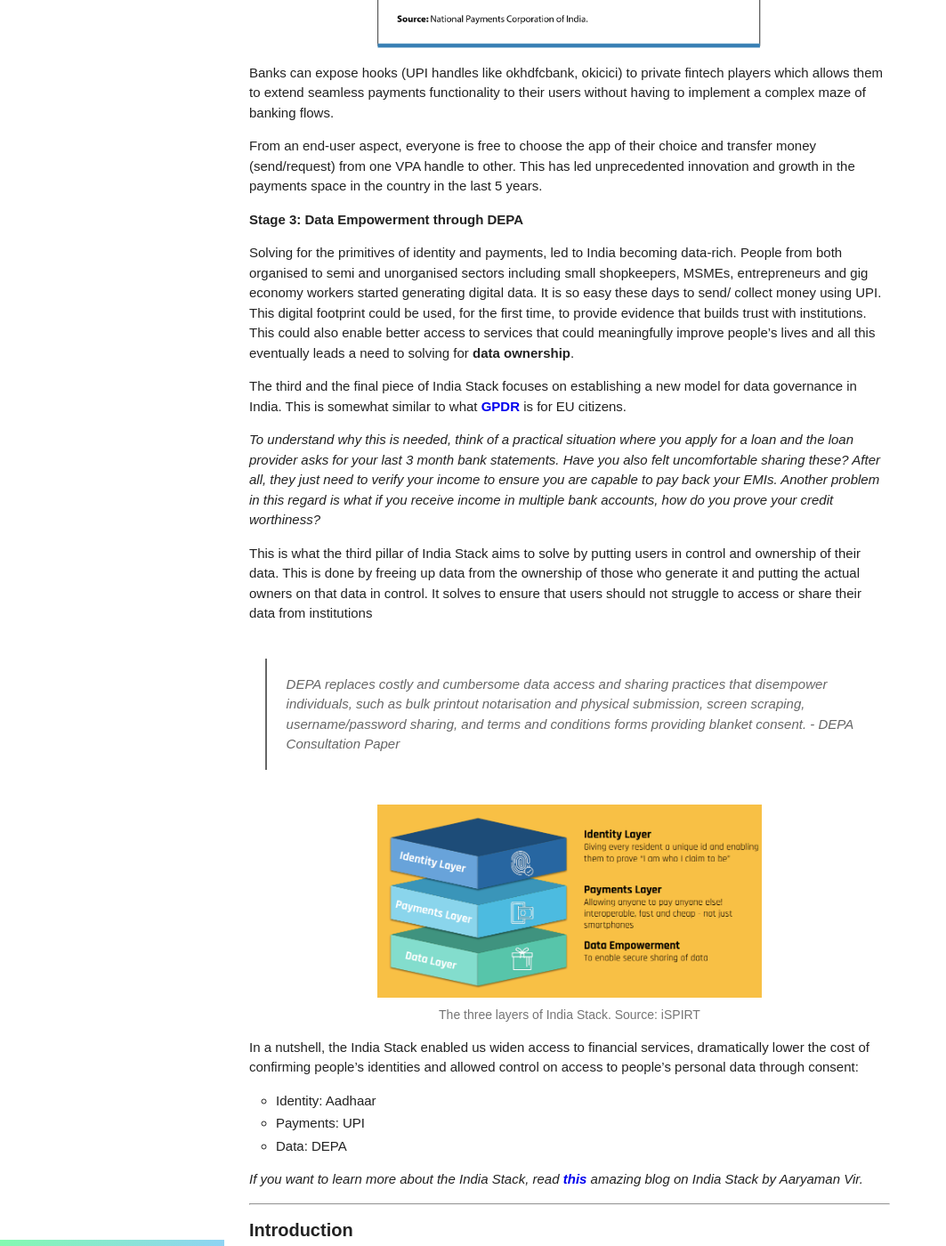
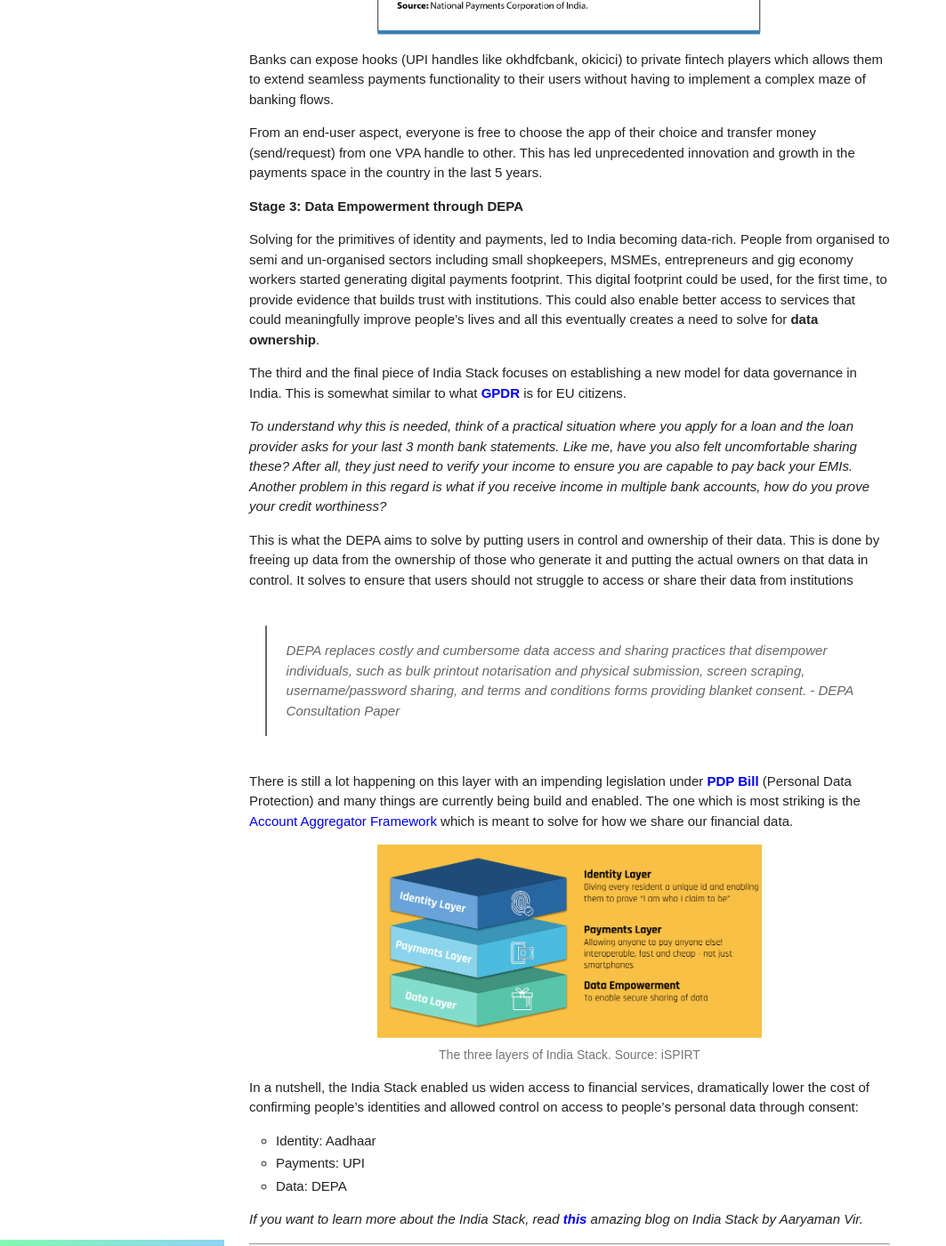
Before and after one commit to product-noob/product-noob.github.io, a Jekyll site: the page built from _posts/2022-01-12-National Health Stack.md, in a window 1280 px wide and 1400 px high, scrolled down 2164 px. Shown: the whole window at 89% size, without its empty margins (0-1063 px from the left). Built offline with Jekyll 4.4.1, drawn with Linux system fonts in a browser that asks for light colours; some of the changed text lies outside the part shown.

Commit message:
Updated blog

```diff
--- a/_posts/2022-01-12-National Health Stack.md
+++ b/_posts/2022-01-12-National Health Stack.md
@@ -11,9 +11,7 @@ The National Health Stack is a new digital health infrastructure launched by the
 
 It's essentially set of APIs to any which entity (public/ private) can hook into and enable complex solutions in the health space, the same way any fintech player these days can enable UPI payments with simple API integrations. The basics of the NHS are very similar to India stack and the way India Stack revolutionised Payments in the country (among other things), NHS is envisioned to revolutionise the healthcare ecosystem in India.
 
-Before I start with detailing the National Health Stack, I believe it’s important to mention **India Stack**: it's imperative to understand how we reached here and what the future for healthcare may look like..
-
-Okay with that said, let's start with a crash course on **India Stack**.
+Before I start with detailing the National Health Stack, I believe it’s important to mention **India Stack**: it's imperative to understand how we reached here and what the future for healthcare may look like. Okay with that said, let's start with a crash course on **India Stack**.
 
 India Stack is the comprehensive digital identity, payment, and data-management system we as a nation have been working towards for a little more than 10 years. Under it, we are trying to solve for the three economic primitives of identity, payments, and data.
 
@@ -44,18 +42,20 @@ From an end-user aspect, everyone is free to choose the app of their choice and
 
 **Stage 3: Data Empowerment through DEPA**
 
-Solving for the primitives of identity and payments, led to India becoming data-rich. People from both organised to semi and unorganised sectors including small shopkeepers, MSMEs, entrepreneurs and gig economy workers started generating digital data. It is so easy these days to send/ collect money using UPI.
-This digital footprint could be used, for the first time, to provide evidence that builds trust with institutions. This could also enable better access to services that could meaningfully improve people’s lives and all this eventually leads a need to solving for **data ownership**.
+Solving for the primitives of identity and payments, led to India becoming data-rich. People from organised to semi and un-organised sectors including small shopkeepers, MSMEs, entrepreneurs and gig economy workers started generating digital payments footprint. This digital footprint could be used, for the first time, to provide evidence that builds trust with institutions. This could also enable better access to services that could meaningfully improve people’s lives and all this eventually creates a need to solve for **data ownership**.
 
 The third and the final piece of India Stack focuses on establishing a new model for data governance in India. This is somewhat similar to what **[GPDR](https://gdpr.eu/what-is-gdpr/)** is for EU citizens.
 
-_To understand why this is needed, think of a practical situation where you apply for a loan and the loan provider asks for your last 3 month bank statements. Have you also felt uncomfortable sharing these? After all, they just need to verify your income to ensure you are capable to pay back your EMIs. Another problem in this regard is what if you receive income in multiple bank accounts, how do you prove your credit worthiness?_
+_To understand why this is needed, think of a practical situation where you apply for a loan and the loan provider asks for your last 3 month bank statements. Like me, have you also felt uncomfortable sharing these? After all, they just need to verify your income to ensure you are capable to pay back your EMIs. Another problem in this regard is what if you receive income in multiple bank accounts, how do you prove your credit worthiness?_
 
-This is what the third pillar of India Stack aims to solve by putting users in control and ownership of their data. This is done by freeing up data from the ownership of those who generate it and putting the actual owners on that data in control. It solves to ensure that users should not struggle to access or share their data from institutions
+This is what the DEPA aims to solve by putting users in control and ownership of their data. This is done by freeing up data from the ownership of those who generate it and putting the actual owners on that data in control. It solves to ensure that users should not struggle to access or share their data from institutions
 
 > *DEPA replaces costly and cumbersome data
 access and sharing practices that disempower individuals, such as bulk printout notarisation and physical submission, screen scraping, username/password sharing, and terms and conditions forms providing blanket consent.* - DEPA Consultation Paper
 >
+
+There is still a lot happening on this layer with an impending legislation under **[PDP Bill](https://www.meity.gov.in/writereaddata/files/Personal_Data_Protection_Bill,2018.pdf)** (Personal Data Protection) and many things are currently being build and enabled. The one which is most striking is the [Account Aggregator Framework](https://setu.co/data/account-aggregator) which is meant to solve for how we share our financial data.
+
 <figure>
 <img src="/images/Health_Stack_7.png" alt="The three layers of India Stack. Source: iSPIRT" class="center">
 <figcaption>The three layers of India Stack. Source: iSPIRT</figcaption>
```
